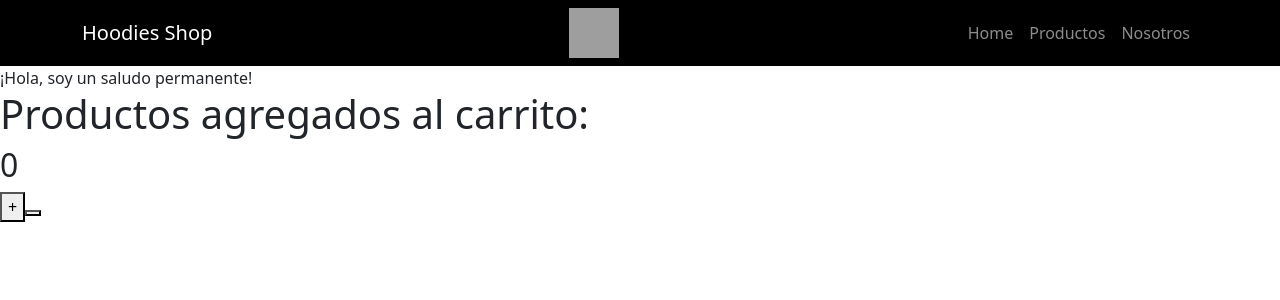
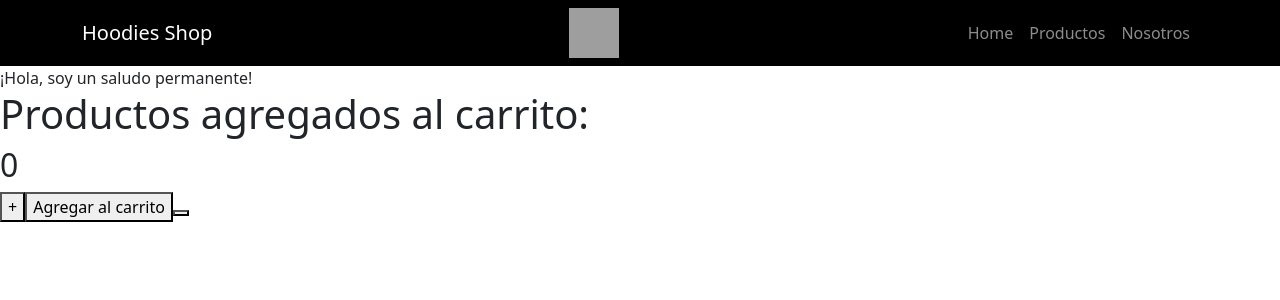
Before and after one commit to JulianTorresMendioroz/ReactProyectoFinal, a React (Create React App) app: page / in a window 1280 px wide. Shown: the top 300 px of the page. Built offline with nearby package versions, Linux system fonts and the light colour scheme; grey boxes are pictures that could not be loaded.

Commit message:
agregue function addCart para usar el onAdd y agregue boton de agregar productos

```diff
--- a/src/components/ItemCount/ItemCount.jsx
+++ b/src/components/ItemCount/ItemCount.jsx
@@ -10,6 +10,13 @@ const ItemCount = ({ initial, stock, onAdd }) => {
       alert("¡No hay STOCK!");
     }
   }
+
+  function addCart(){
+    if (onAdd = setCont)
+    alert(cont + " " + "Productos han sido agregados al carrito")
+
+  }
+
   return (
 
 
@@ -18,7 +25,9 @@ const ItemCount = ({ initial, stock, onAdd }) => {
           <div>
             <h2>{cont}</h2>
             <button onClick={count}>+</button>
-            <button onClick={()=> setCont(cont - 1)}></button>
+            <button onClick={addCart} >Agregar al carrito</button>
+            <button onClick={()=> setCont(cont -1)} disabled={cont=== 1}></button>
+
           </div>
         </div>
 
```
